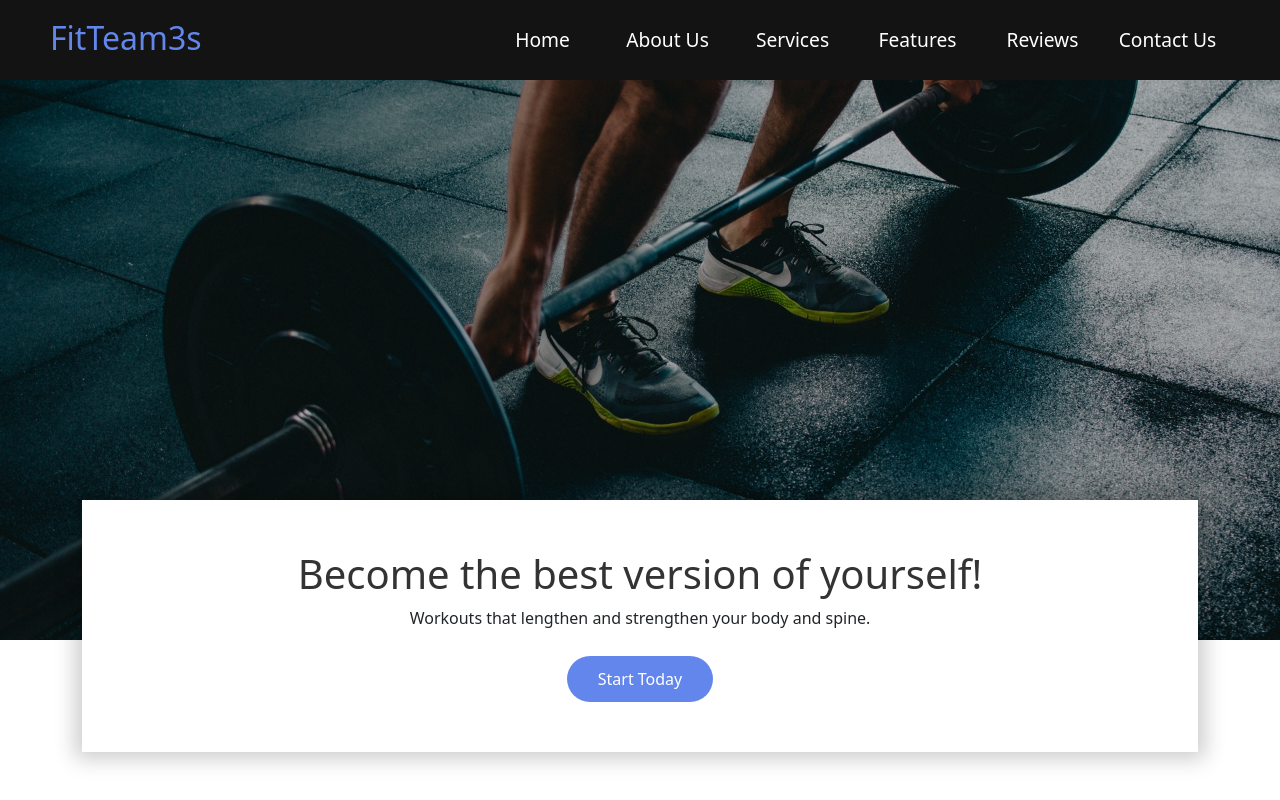
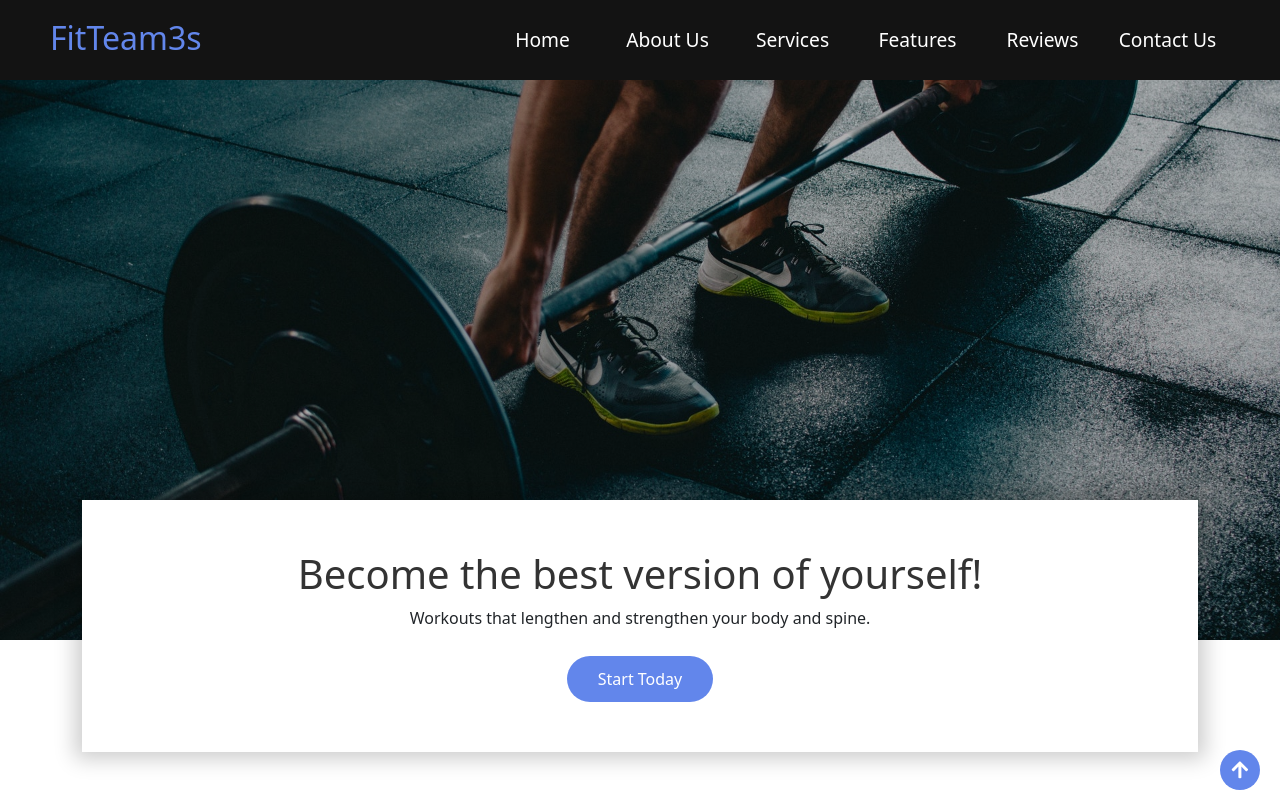
Before and after one commit to R-Alin-Gabriel/Web-Fit, a plain HTML site: page index.html in a window 1280 px wide. Shown: the top 800 px of the page. Drawn offline with nearby package versions, Linux system fonts and the light colour scheme.

Commit message:
added back to home scroll button

```diff
--- a/index.html
+++ b/index.html
@@ -44,6 +44,8 @@
                     </li>
 
                 </ul>
+            </div>
+            <a href="#header" class="tohome" id="home-page"><i class="fa fa-arrow-up"></i></a>
             </div>
         </nav>
     </section>
--- a/styles.css
+++ b/styles.css
@@ -81,6 +81,27 @@
   background-size: cover;
   background-position: center;
 }
+
+.tohome{
+ position: fixed;
+ cursor: pointer;
+ bottom: 10px;
+ right: 20px;
+ color: white;
+ text-decoration: none;
+ z-index: 999;
+}
+
+.tohome .fa-arrow-up{
+  display: flex;
+  justify-content: center;
+  align-items: center;
+  background-color: #6286eb;
+  width: 40px;
+  height: 40px;
+  border-radius: 50px;
+}
+
 
 
 @media screen and (max-width: 960px) {
```
